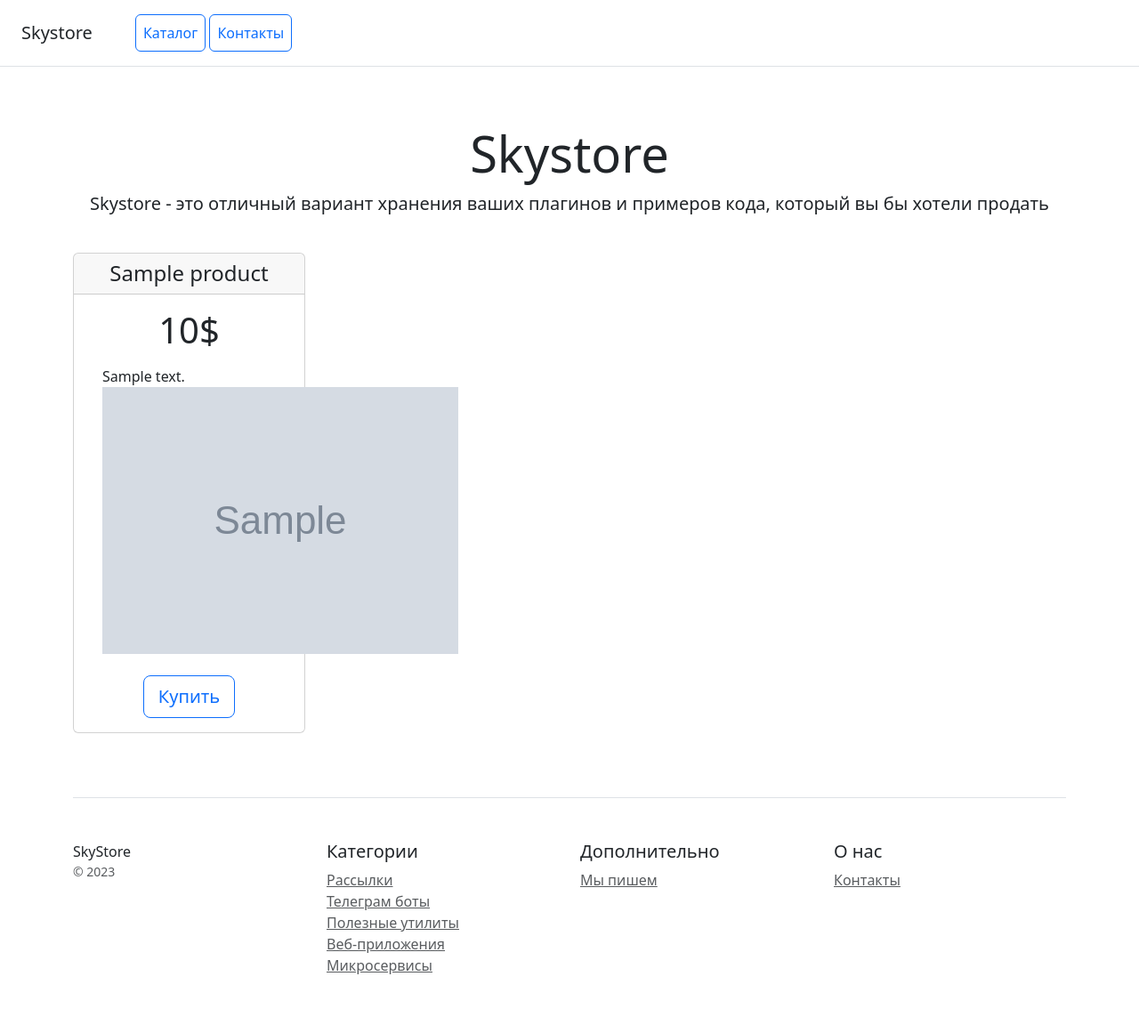
After one commit to meatya96/proj3, a Django app: page /product/1/ in a window 1280 px wide. The commit adds this page. Shown: the whole page at 89% size. Run offline with Django 5.2, Linux system fonts and the light colour scheme; tables that the repository leaves empty hold one stand-in row (values such as "Sample post"); grey boxes marked "Sample" are stand-in pictures.

Commit message:
20.2 правки

```diff
--- a/Product/templates/base.html
+++ b/Product/templates/product/base.html
@@ -8,7 +8,7 @@
           integrity="sha384-T3c6CoIi6uLrA9TneNEoa7RxnatzjcDSCmG1MXxSR1GAsXEV/Dwwykc2MPK8M2HN" crossorigin="anonymous">
 </head>
 <body>
-{% include "head.html" %}
+{% include "product/head.html" %}
 
 <div class="pricing-header px-3 py-3 pt-md-5 pb-md-4 mx-auto text-center">
     <h1 class="display-4">Skystore</h1>
--- a/Product/templates/product_list.html
+++ b/Product/templates/product/product_list.html
@@ -1,4 +1,4 @@
-{% extends 'base.html' %}
+{% extends 'product/base.html' %}
 {% load my_tags %}
 {% block content %}
 <div class="row text-center">
@@ -15,6 +15,7 @@
                     <img src='{{ product.photo | media_filter}}'>
                 </ul>
                 <button type="button" class="btn btn-lg btn-block btn-outline-primary">Купить</button>
+                <a type="button" class="btn btn-lg btn-block btn-outline-primary" href="{% url 'Product:single_product' product.pk %}">Детали</a>
             </div>
         </div>
     </div>
--- /dev/null
+++ b/Product/templates/product/single_product.html
@@ -0,0 +1,21 @@
+{% extends 'product/base.html' %}
+{% load my_tags %}
+{% block content %}
+<div class="row text-center">
+    <div class="col-3">
+        <div class="card mb-4 box-shadow">
+            <div class="card-header">
+                <h4 class="my-0 font-weight-normal">{{ product.name }}</h4>
+            </div>
+            <div class="card-body">
+                <h1 class="card-title pricing-card-title">{{ product.price }}$</h1>
+                <ul class="list-unstyled mt-3 mb-4 text-start m-3">
+                    <li>{{ product.description|slice:":100" }}</li>
+                    <img src='{{ product.photo | media_filter}}'>
+                </ul>
+                <button type="button" class="btn btn-lg btn-block btn-outline-primary">Купить</button>
+            </div>
+        </div>
+    </div>
+</div>
+{% endblock %}
--- a/Product/urls.py
+++ b/Product/urls.py
@@ -1,9 +1,11 @@
 from django.urls import path
 from Product.apps import ProductConfig
 
-from Product.views import product_list
+from Product.views import product_list, single_product
+
 app_name = ProductConfig.name
 
 urlpatterns = [
-    path('', product_list)
+    path('', product_list, name='product_list'),
+    path('product/<int:pk>/', single_product, name='single_product')
 ]
--- a/Product/views.py
+++ b/Product/views.py
@@ -6,4 +6,10 @@ from Product.models import Product
 def product_list(request):
     products = Product.objects.all()
     context = {"products": products}
-    return render(request, 'product_list.html', context)
+    return render(request, 'product/product_list.html', context)
+
+
+def single_product(request, pk):
+    product = Product.objects.get(pk=pk)
+    context = {"product": product}
+    return render(request, 'product/single_product.html', context)
```
Also changed, not shown: Product/templates/product/head.html (renamed from Product/templates/head.html).
